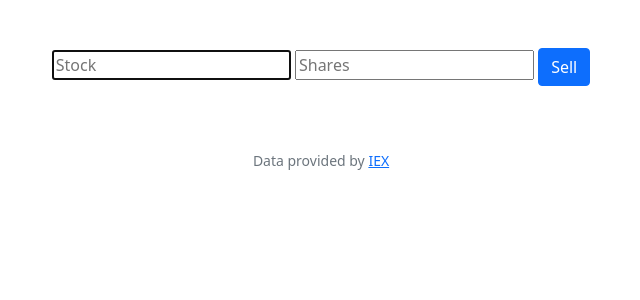
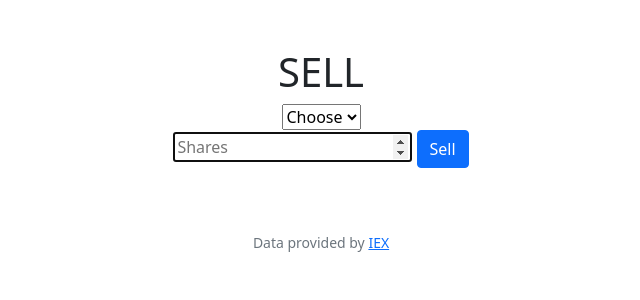
Before and after one commit to fdoalcos/swiftauctioneer, a Flask app: page /sell in a window 1280 px wide. Shown: the part 76-376 px from the top of the page, without its empty margins (319-959 px from the left). Run offline with Flask 2, Linux system fonts and the light colour scheme; a user stored in the database is signed in; some libraries are stand-ins or nearby versions.

Commit message:
automated commit by check50 [check50=True]

```diff
--- a/app.py
+++ b/app.py
@@ -52,7 +52,7 @@ def index():
     user_cash = db.execute("SELECT cash FROM users WHERE id = ?", user_id)
     cash = user_cash[0]["cash"]
 
-    transaction = db.execute("SELECT symbol, SUM(shares) AS shares, price, shares * price AS multiply FROM transactions GROUP BY symbol")
+    transaction = db.execute("SELECT symbol, SUM(shares) AS shares, price, total FROM transactions GROUP BY symbol")
     return render_template("transaction.html", transaction = transaction, cash = cash)
 
 
@@ -100,7 +100,7 @@ def buy():
 
         date = datetime.datetime.now()
         buy = "buy"
-        db.execute("INSERT INTO transactions (user_id, symbol, name, shares, price, date, type) VALUES(?, ?, ?, ?, ?, ?, ?)", user_id, stocks["symbol"], stocks["name"], shares, stocks["price"], date, buy)
+        db.execute("INSERT INTO transactions (user_id, symbol, name, shares, price, date, total, type) VALUES(?, ?, ?, ?, ?, ?, ?, ?)", user_id, stocks["symbol"], stocks["name"], shares, stocks["price"], date, shares * stocks["price"], buy)
         db.execute("INSERT INTO buy (user_id, symbol, name, shares, price, date, type) VALUES(?, ?, ?, ?, ?, ?, ?)", user_id, stocks["symbol"], stocks["name"], shares, stocks["price"], date, buy)
         flash("Bought")
 
@@ -225,7 +225,9 @@ def register():
 def sell():
     """Sell shares of stock"""
     if request.method == "GET":
-        return render_template("sell.html")
+        user_id = session["user_id"]
+        symbol_db = db.execute("SELECT symbol FROM transactions WHERE user_id = ? GROUP BY symbol HAVING SUM(shares) > 0", user_id)
+        return render_template("sell.html", symbol = [row["symbol"] for row in symbol_db])
 
     else:
         user_id = session["user_id"]
@@ -247,9 +249,10 @@ def sell():
         date = datetime.datetime.now()
 
         sell = "sell"
+        price = stocks["price"] - stocks["price"]
 
         db.execute("INSERT INTO sell (user_id, symbol, shares, price, name, date, type) VALUES ( ?, ?, ?, ?, ?, ?, ?)", user_id, symbol, shares, stocks["price"], stocks["name"], date, sell)
-        db.execute("INSERT INTO transactions (user_id, symbol, name, shares, price, date, type) VALUES(?, ?, ?, ?, ?, ?, ?)", user_id, stocks["symbol"], stocks["name"], (-1)*shares, stocks["price"], date, sell)
+        db.execute("INSERT INTO transactions (user_id, symbol, name, shares, price, date, total, type) VALUES(?, ?, ?, ?, ?, ?, ?, ?)", user_id, stocks["symbol"], stocks["name"], (-1)*shares, stocks["price"], date, price, sell)
 
 
         cash_db = db.execute("SELECT cash FROM users WHERE id = ?", user_id)
--- a/prac.py
+++ b/prac.py
@@ -1,3 +1,4 @@
-f = "buy"
+tae = [1,2,3,4,5]
 
-print(f"tae ka{f}")
+for row in tae:
+    print(row)
--- a/templates/buy.html
+++ b/templates/buy.html
@@ -5,7 +5,8 @@
 {% endblock %}
 
 {% block main %}
-    <form action="/buy" method="post">
+    <h1>BUY</h1>
+    <form action="/buy" method="post" class="mb-3">
         <div class="mb-3">
             <input autocomplete="off" autofocus id="symbol" name="symbol" placeholder="Search for stock" type="text">
             <input autocomplete="off" autofocus id="symbol" name="shares" placeholder="Number of shares" type="number">
--- a/templates/sell.html
+++ b/templates/sell.html
@@ -5,9 +5,17 @@
 {% endblock %}
 
 {% block main %}
+    <h1>SELL</h1>
     <form action="/sell" method="post">
+        <div>
+            <select name="symbol">
+                <option disable selected>Choose</option>
+                {% for symbol in symbol %}
+                <option>{{ symbol }}</option>
+                {% endfor %}
+            </select>
+        </div>
         <div class="mb-3">
-            <input autocomplete="off" autofocus id="symbol" name="symbol" placeholder="Stock" type="text">
             <input autocomplete="off" autofocus id="symbol" name="shares" placeholder="Shares" type="number">
             <button class="btn btn-primary" type="submit">Sell</button>
         </div>
--- a/templates/transaction.html
+++ b/templates/transaction.html
@@ -20,7 +20,7 @@
                 <td>{{ transactions.symbol }}</td>
                 <td>{{ transactions.shares }}</td>
                 <td>{{ transactions.price }}</td>
-                <td>{{ transactions.multiply }}</td>
+                <td>{{ transactions.total }}</td>
             </tr>
             {% endfor %}
         </tbody>
```
Also changed, not shown: finance.db, 3 other files.
